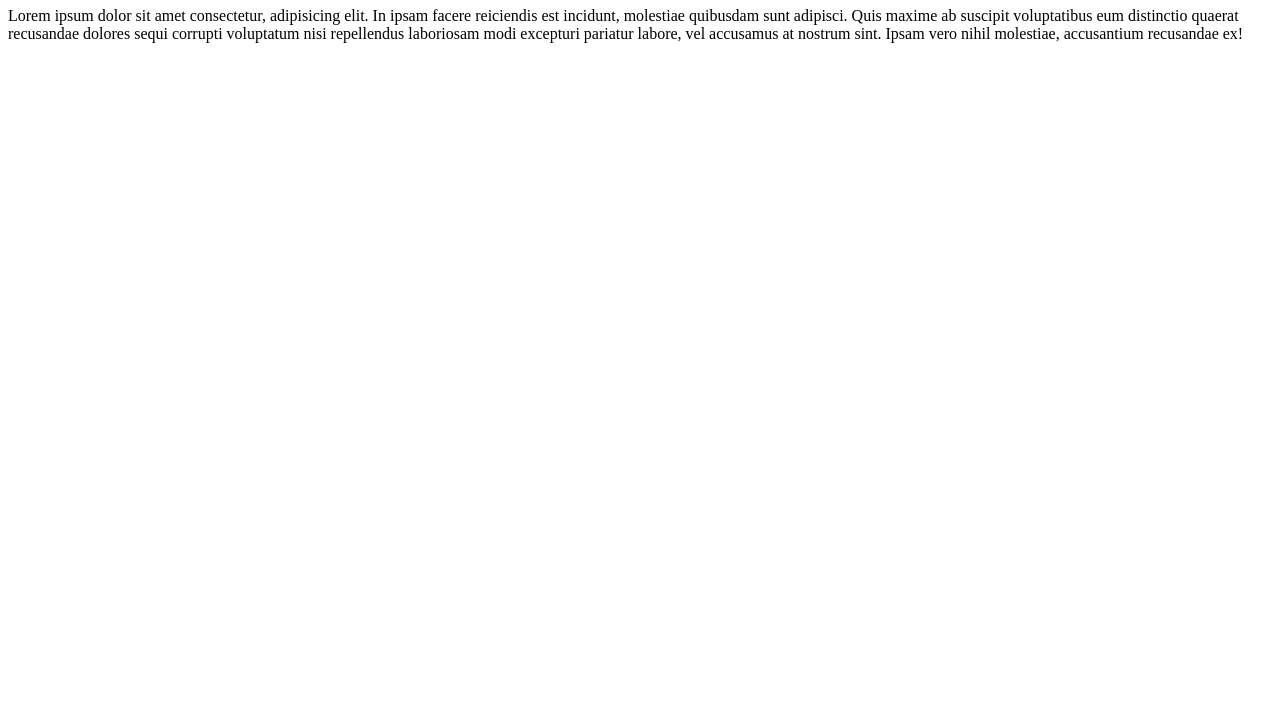
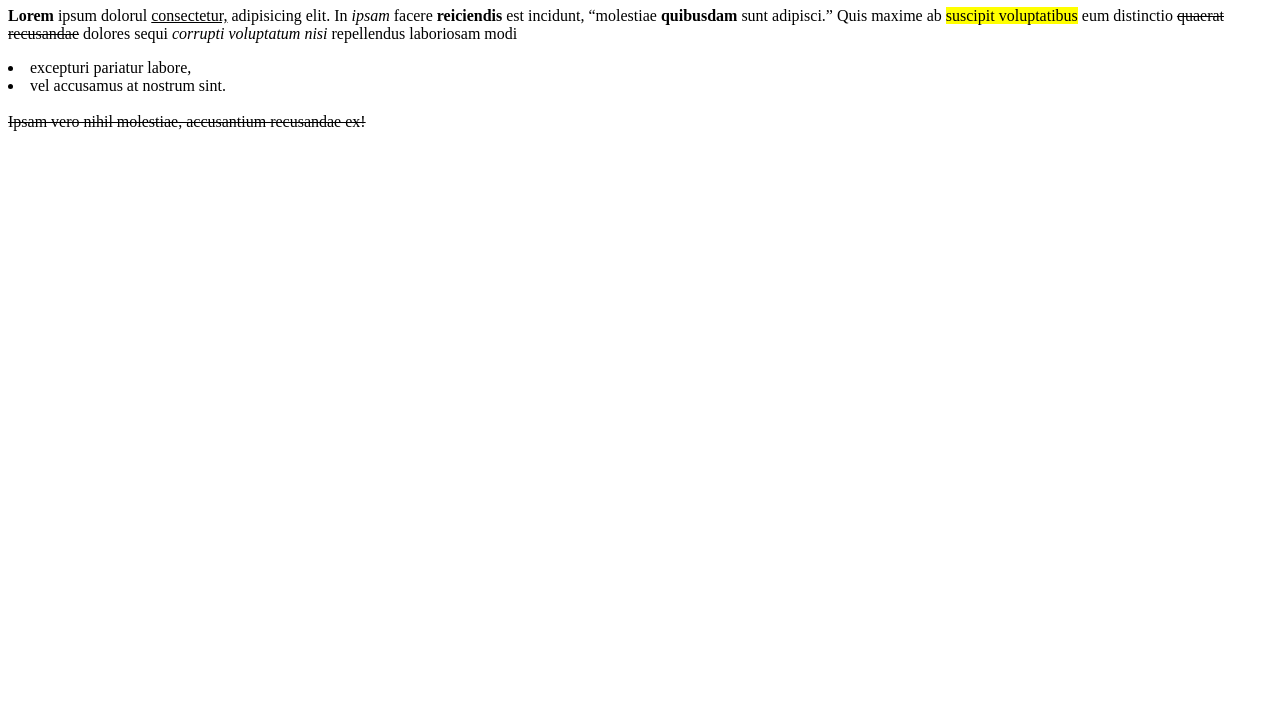
Before and after one commit to Makima20/Html, a plain HTML site: page Acp 2/My school webpage.html in a window 1280 px wide. Shown: the part 73-800 px from the top of the page. Drawn offline with Linux system fonts and the light colour scheme.

Commit message:
my school

```diff
--- a/Acp 2/My school webpage.html
+++ b/Acp 2/My school webpage.html
@@ -7,6 +7,6 @@
 </head>
 <body>
     <h1>Cantonment English School And College</h1>
-    <p>Lorem ipsum dolor sit amet consectetur, adipisicing elit. In ipsam facere reiciendis est incidunt, molestiae quibusdam sunt adipisci. Quis maxime ab suscipit voluptatibus eum distinctio quaerat recusandae dolores sequi corrupti voluptatum nisi repellendus laboriosam modi excepturi pariatur labore, vel accusamus at nostrum sint. Ipsam vero nihil molestiae, accusantium recusandae ex!</p>
+    <p><b>Lorem</b> ipsum dolorul <u>consectetur,</u> adipisicing elit. In <i>ipsam</i> facere <strong>reiciendis</strong> est incidunt, <q>molestiae <b>quibusdam</b> sunt adipisci.</q> Quis maxime ab <mark>suscipit voluptatibus</mark> eum distinctio <s>quaerat recusandae</s> dolores sequi <i>corrupti voluptatum nisi</i> repellendus laboriosam modi <li>excepturi pariatur labore,</li> <li>vel accusamus at nostrum sint.</li> <br> <s>Ipsam vero nihil molestiae, accusantium recusandae ex!</s> </p>
 </body>
 </html>
```
